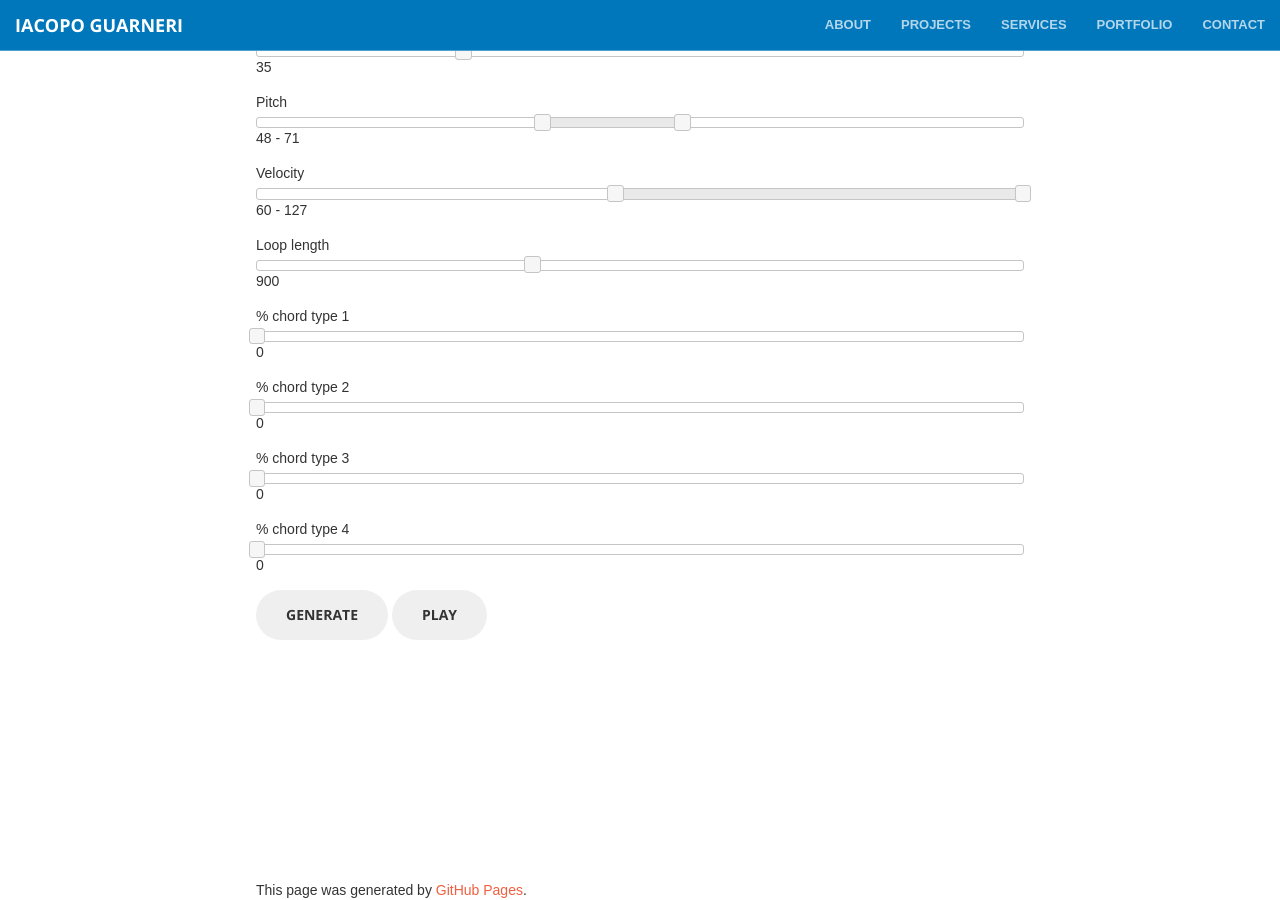
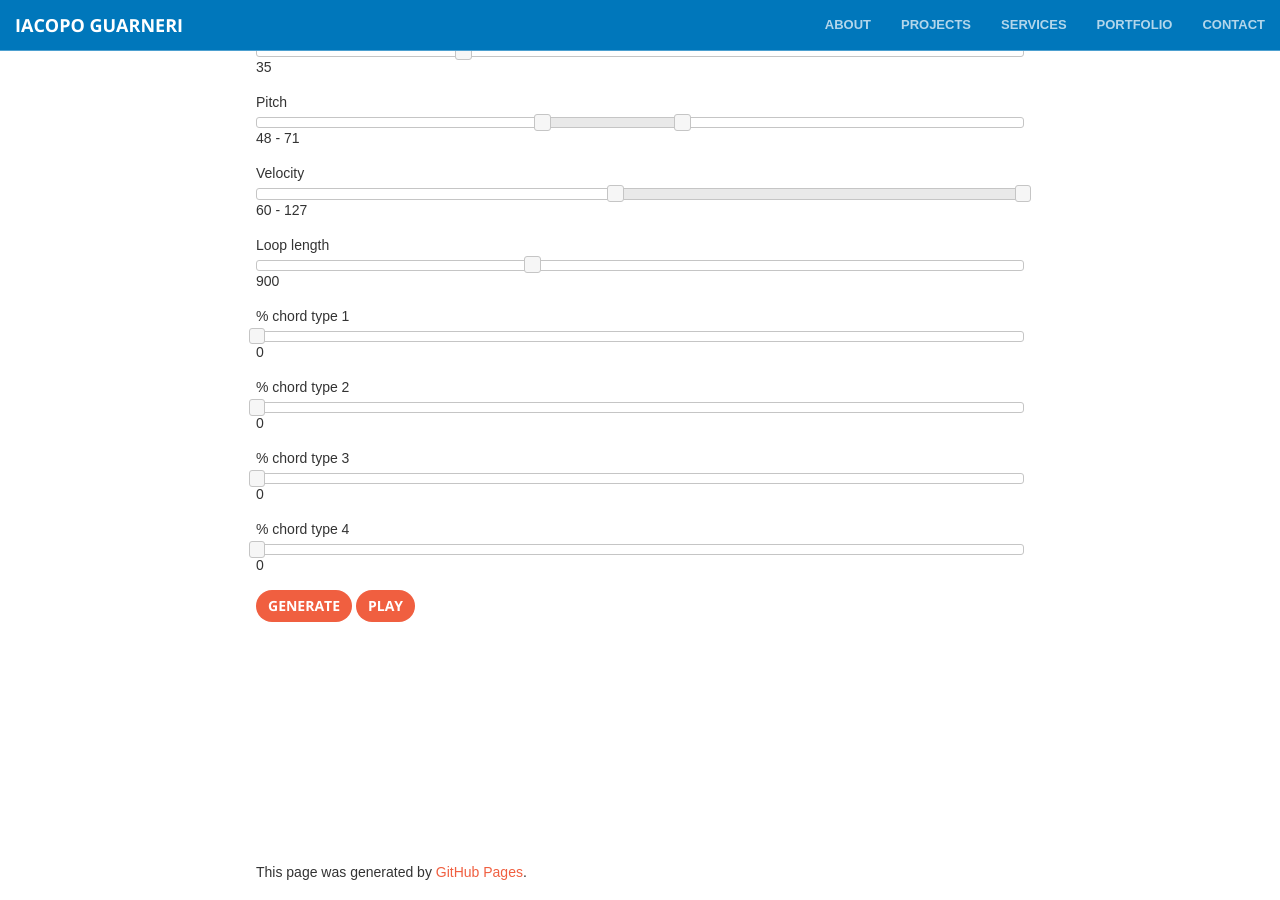
Before and after one commit to iacoposk8/iacoposk8.github.io, a Jekyll site: the page built from projects/random_midi_generator/index.html, in a window 1280 px wide and 900 px high, scrolled down 321 px. Built offline with Jekyll 4.4.1, drawn with Linux system fonts in a browser that asks for light colours.

Commit message:
Update index.html

```diff
--- a/projects/random_midi_generator/index.html
+++ b/projects/random_midi_generator/index.html
@@ -85,8 +85,8 @@ title: Random Midi Generator
 	</div>
 
 	<div id="action">
-		<button id="generate" class="btn btn-secondary btn-xl">Generate</button>
-		<button id="create" class="btn btn-secondary btn-xl">Play</button>
+		<button id="generate" class="btn btn-primary">Generate</button>
+		<button id="create" class="btn btn-primary">Play</button>
 		<div id="download"></div>
 	</div>
 
```
